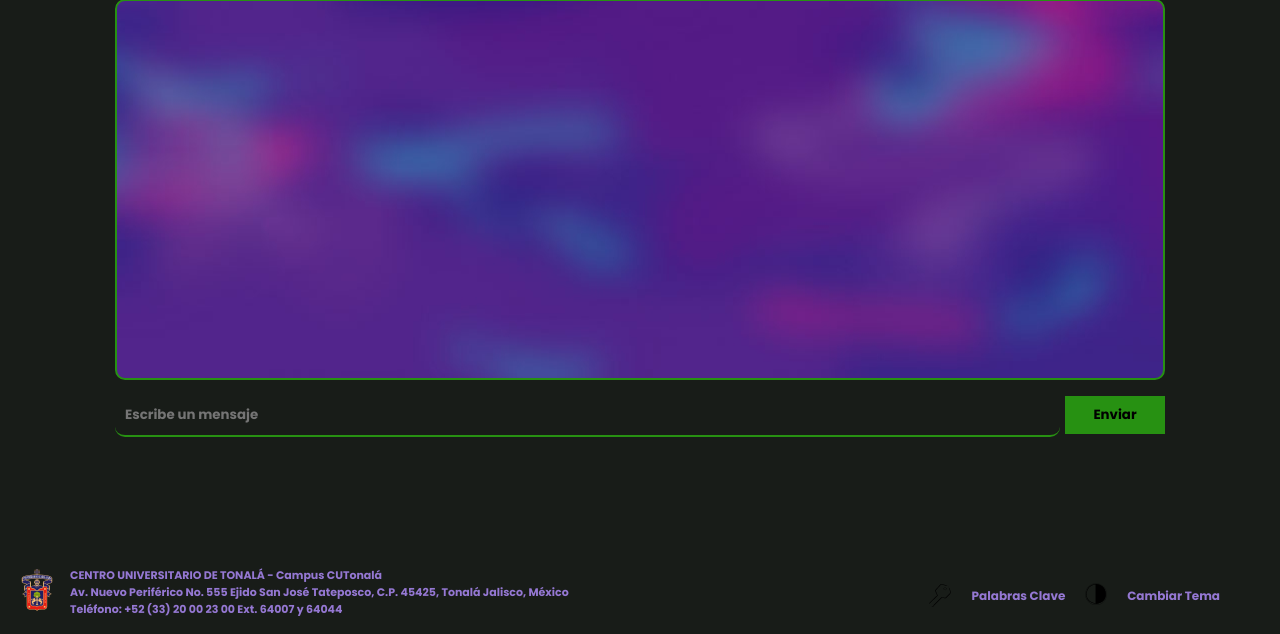
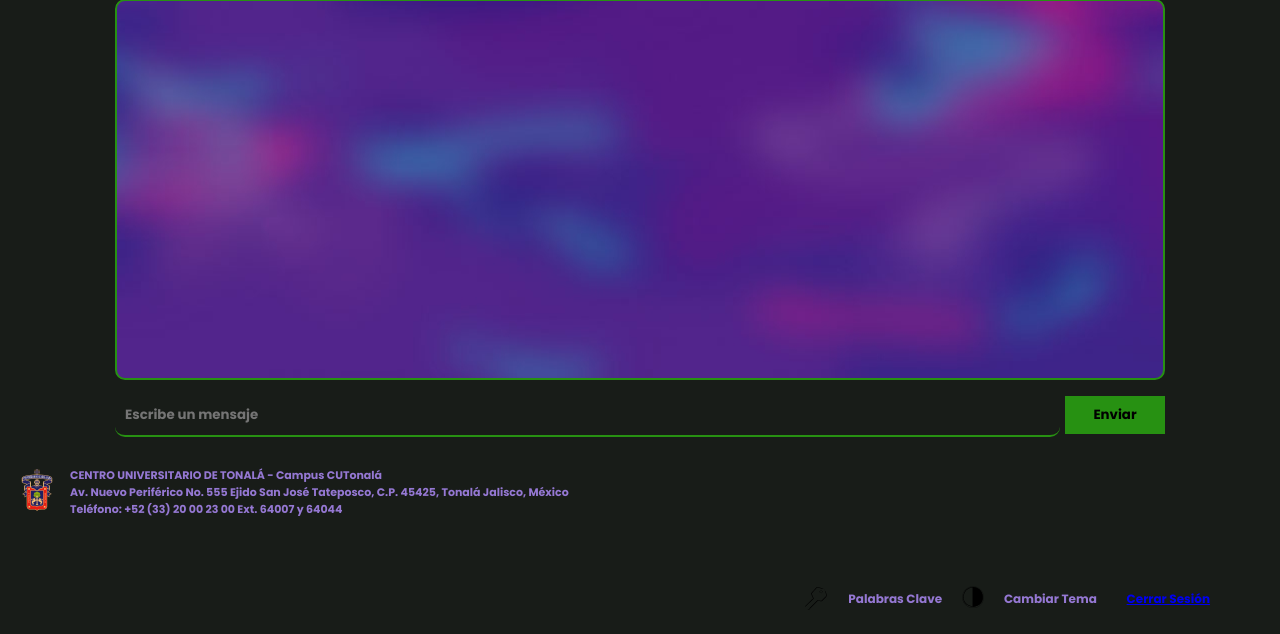
Before and after one commit to tristanhdez/Solar, a Flask app: page / in a window 1280 px wide. Shown: the part 166-800 px from the top of the page. Run offline with Flask 2, Linux system fonts and the light colour scheme.

Commit message:
linked bug fixed

```diff
--- a/templates/student/index.html
+++ b/templates/student/index.html
@@ -48,6 +48,10 @@
             <img  class="icons" id="icontc"src="../static/images/icons/icon theme.png">
             Cambiar Tema
         </button>
+        <button type="button" class="buttonNV" id="buttonID">
+            <img  class="icons" id="icontc">
+            <a href="/logout-student">Cerrar Sesión</a>
+        </button>
     </div>
 </div>
 
--- a/templates/tutor/edit-question.html
+++ b/templates/tutor/edit-question.html
@@ -27,7 +27,7 @@
     </p>
     <BR>
     <BR>
-        <a href="formulario.php"> <button type="submit" name="editar" class="editar">Editar</button> </a>
+         <button type="submit" name="editar" class="editar">Editar</button>
     </FORM>
     {% endfor %}
 </BODY>
```
